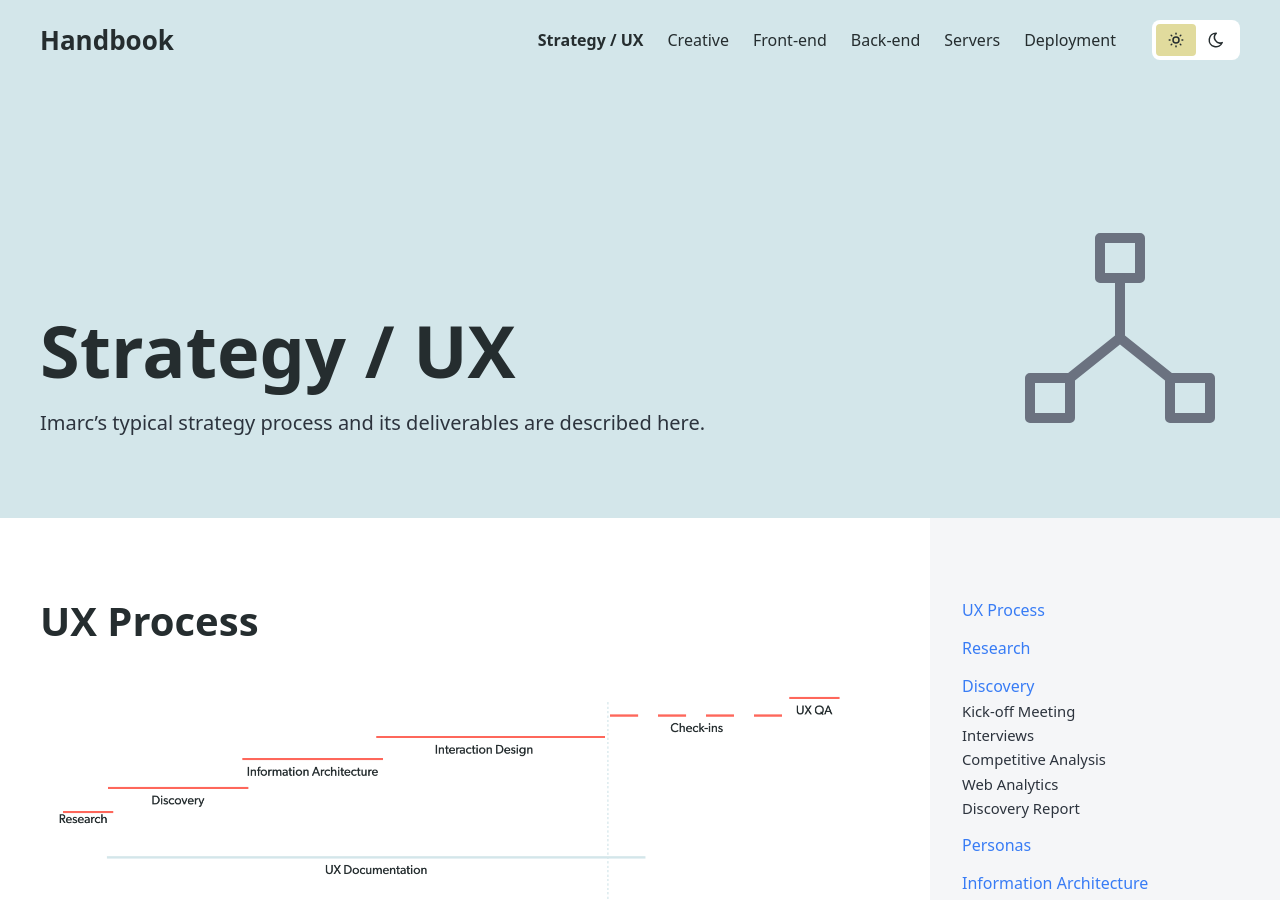
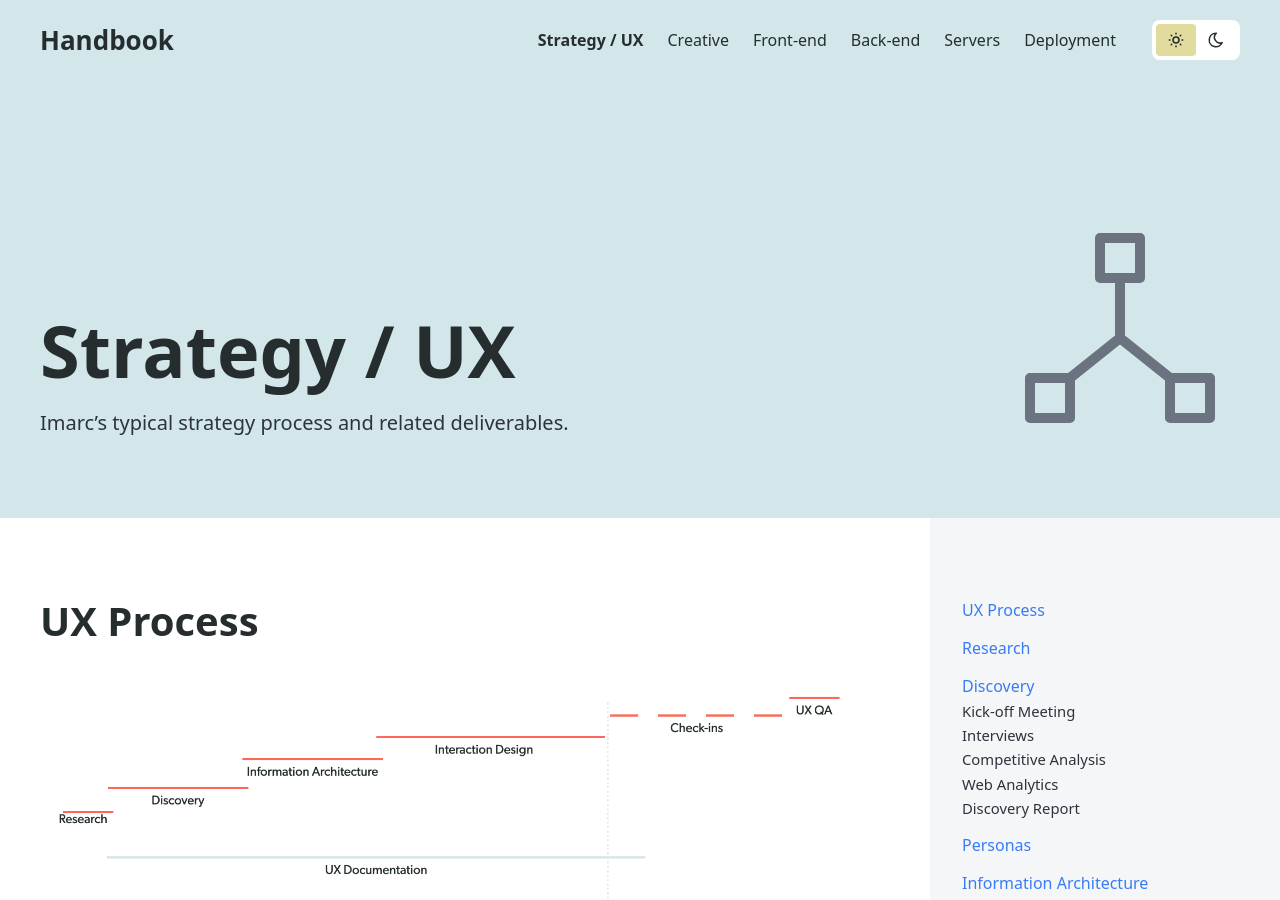
Before and after one commit to imarc/handbook, a Jekyll site: the page built from strategy.markdown, in a window 1280 px wide and 900 px high. Built offline with Jekyll 4.4.1, drawn with Linux system fonts in a browser that asks for light colours; nearby versions of some CDN libraries.

Commit message:
gh-pages: update Strategy lead

```diff
--- a/strategy.markdown
+++ b/strategy.markdown
@@ -1,6 +1,6 @@
 ---
 title: Strategy / UX
-lead: Imarc’s typical strategy process and its deliverables are described here.
+lead: Imarc’s typical strategy process and related deliverables.
 layout: default
 icon: _icon-strategy.html
 ---
```
